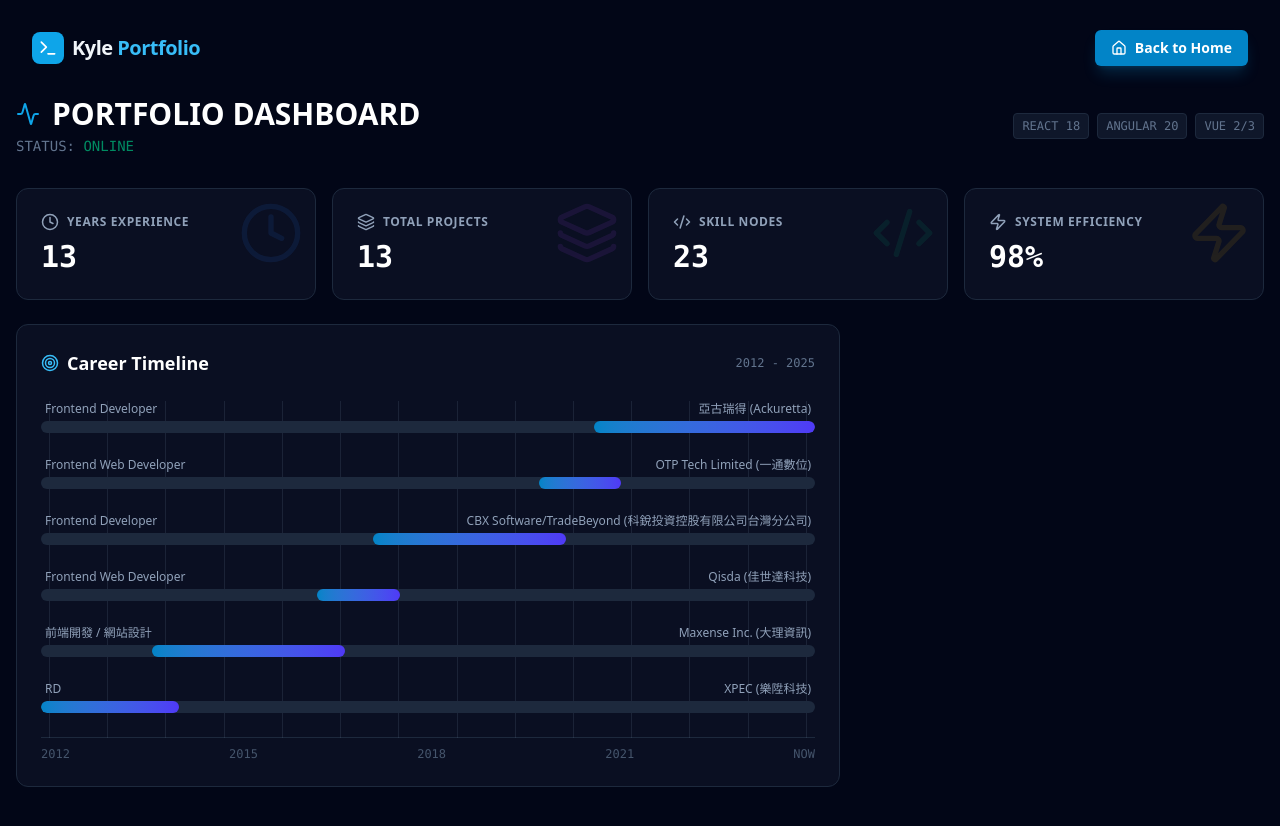
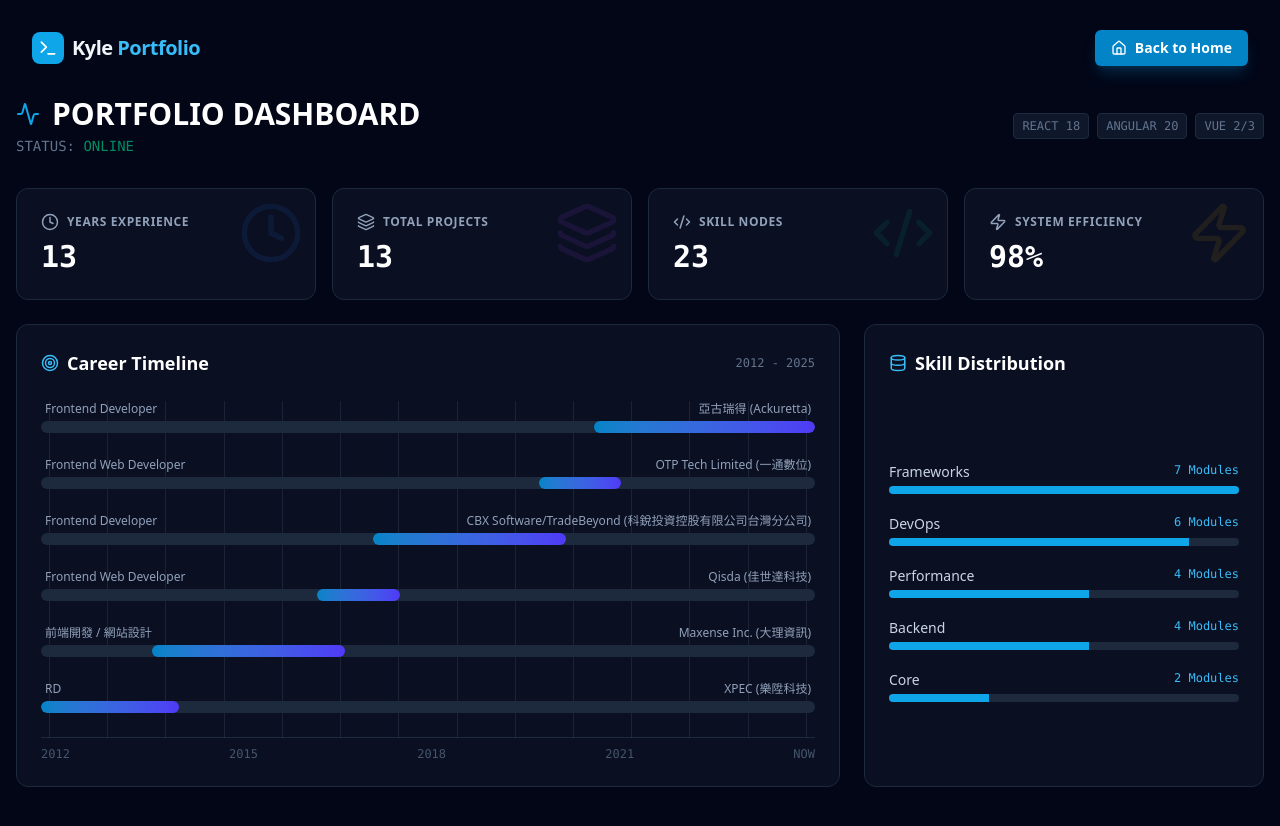
Before and after one commit to jananigel/profile, a React (Vite) app: page /#/dashboard in a window 1280 px wide. Shown: the top 826 px of the page. Built offline with nearby package versions, Linux system fonts and the light colour scheme.

Commit message:
feat: add the skill distribution component to the dashboard page

```diff
--- a/src/pages/dashboard/dashboard.page.tsx
+++ b/src/pages/dashboard/dashboard.page.tsx
@@ -2,6 +2,7 @@ import { STAT_INFO } from '../../core/constants';
 import CarrerSection from '../../shared/components/carrer-timeline/carrer-section/carrer-section.component';
 import { CarrerTimelineProvider } from '../../shared/components/carrer-timeline/contexts/carrer-timeline.context';
 import { DashboardTitle } from '../../shared/components/dashboard/';
+import SkillDistribution from '../../shared/components/dashboard/skill-distribution/skill-distribution.component';
 import StatCard from '../../shared/components/dashboard/stat-card/stat-card.component';
 
 const DashboardPage = () => {
@@ -27,6 +28,7 @@ const DashboardPage = () => {
 						<CarrerTimelineProvider>
 							<CarrerSection></CarrerSection>
 						</CarrerTimelineProvider>
+						<SkillDistribution></SkillDistribution>
 					</div>
 				</div>
 			</div>
```
